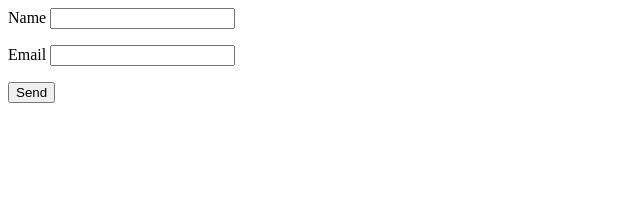
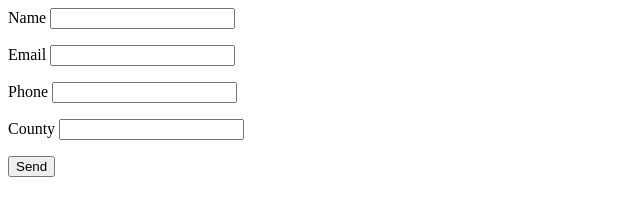
Before and after one commit to kiwizu3/ketchvenche, a plain HTML site: page index.html in a window 1280 px wide. Shown: the whole page, without its empty margins (0-640 px from the left). Drawn offline with Linux system fonts and the light colour scheme.

Commit message:
Update index.html

```diff
--- a/index.html
+++ b/index.html
@@ -8,6 +8,12 @@
     <label>Email <input type="email" name="email" /></label>
   </p>
   <p>
+    <label>Phone <input type="phone" name="phone" /></label>
+  </p>
+   <p>
+    <label>County <input type="text" name="country" /></label>
+  </p>
+  <p>
     <button type="submit">Send</button>
   </p>
 </form>
```
